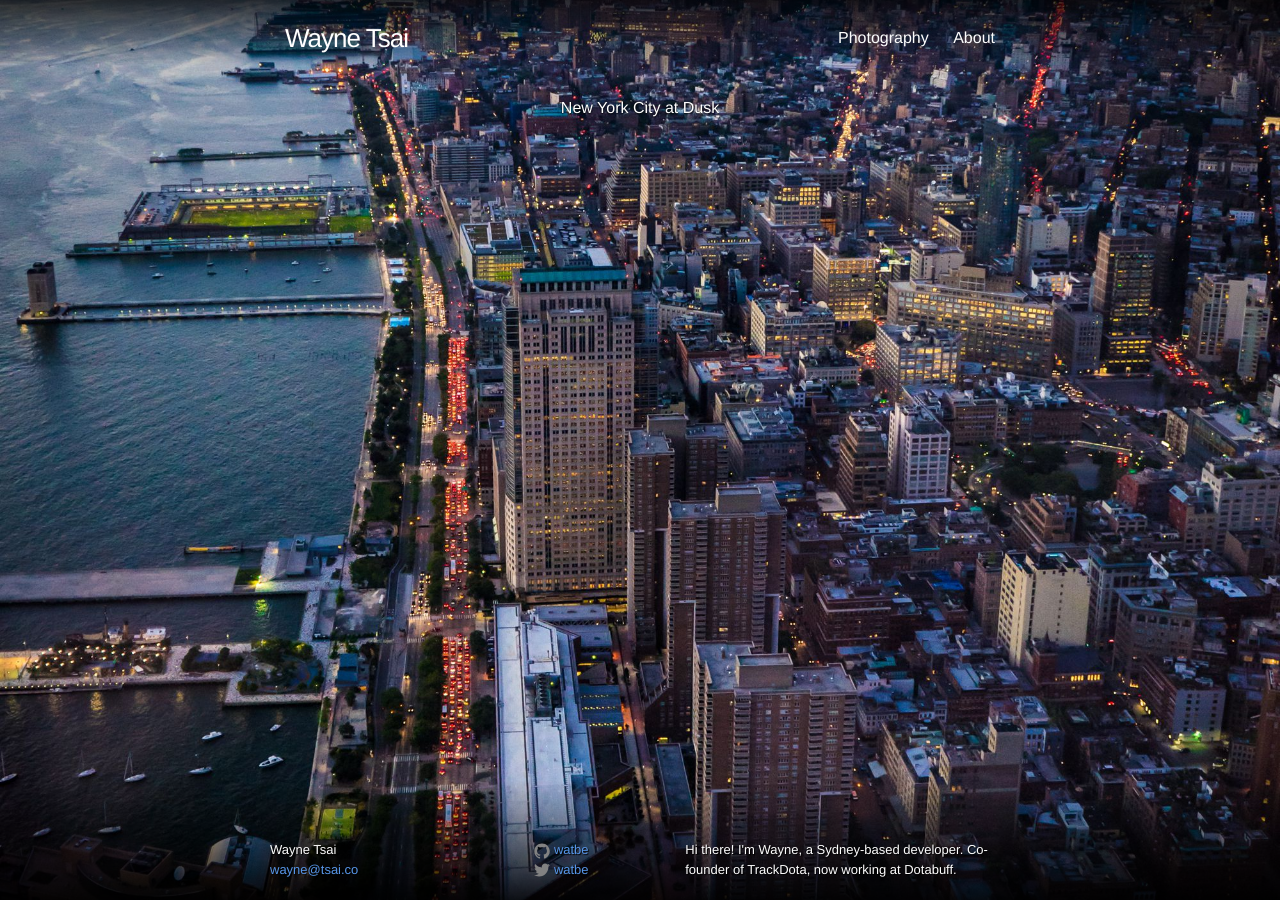
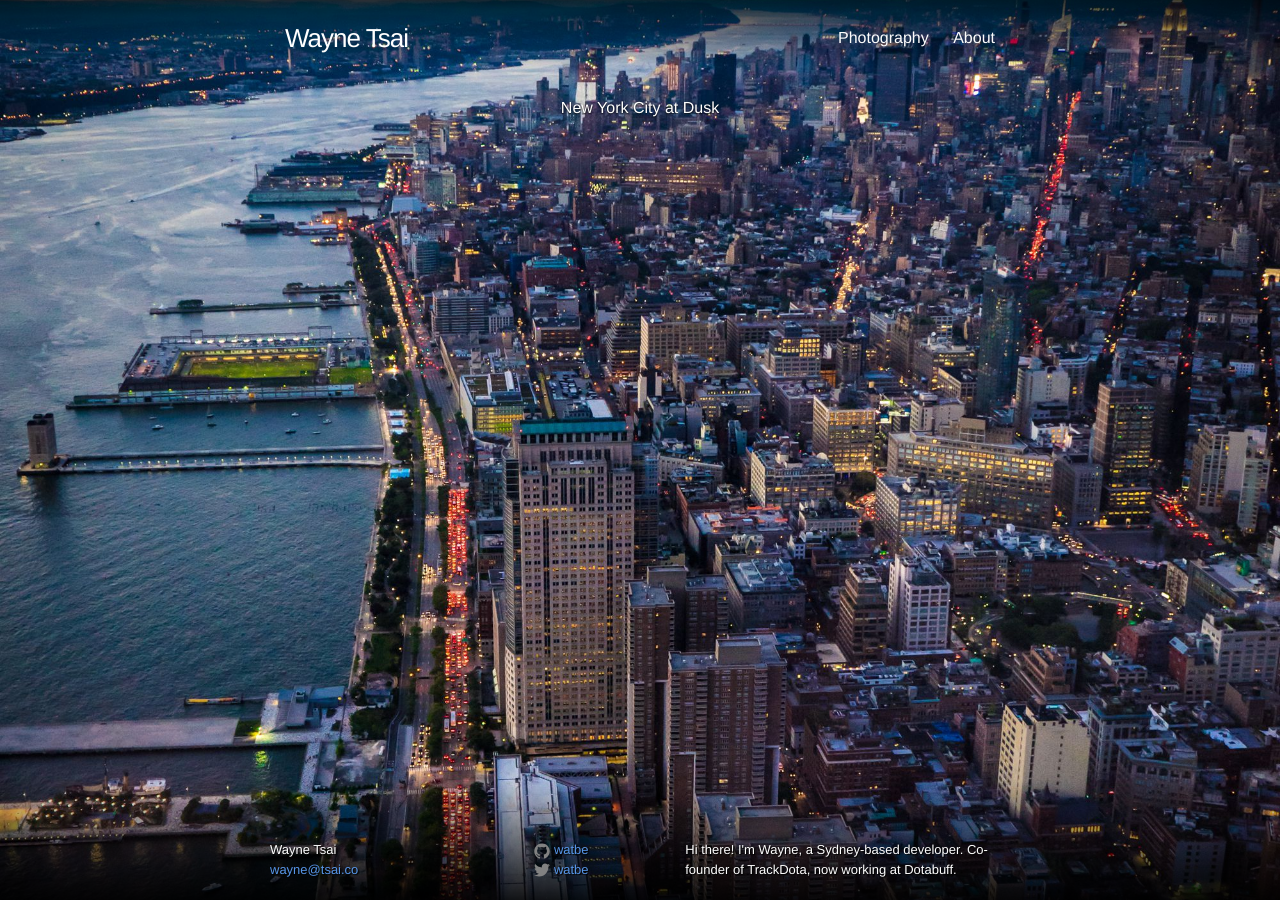
Before and after one commit to watbe/watbe.github.io, a Jekyll site: the page built from index.html, in a window 1280 px wide. Built offline with Jekyll 4.4.1, drawn with Linux system fonts in a browser that asks for light colours.

Commit message:
slightly higher background pic

```diff
--- a/_sass/_base.scss
+++ b/_sass/_base.scss
@@ -28,7 +28,7 @@ body {
     background-image: url('/images/ny-bg-tsai.jpg');
     background-size: cover;
     background-attachment: fixed;
-    background-position: 50% 50%;
+    background-position: 50% 30%;
 }
 
 body, html {
```
